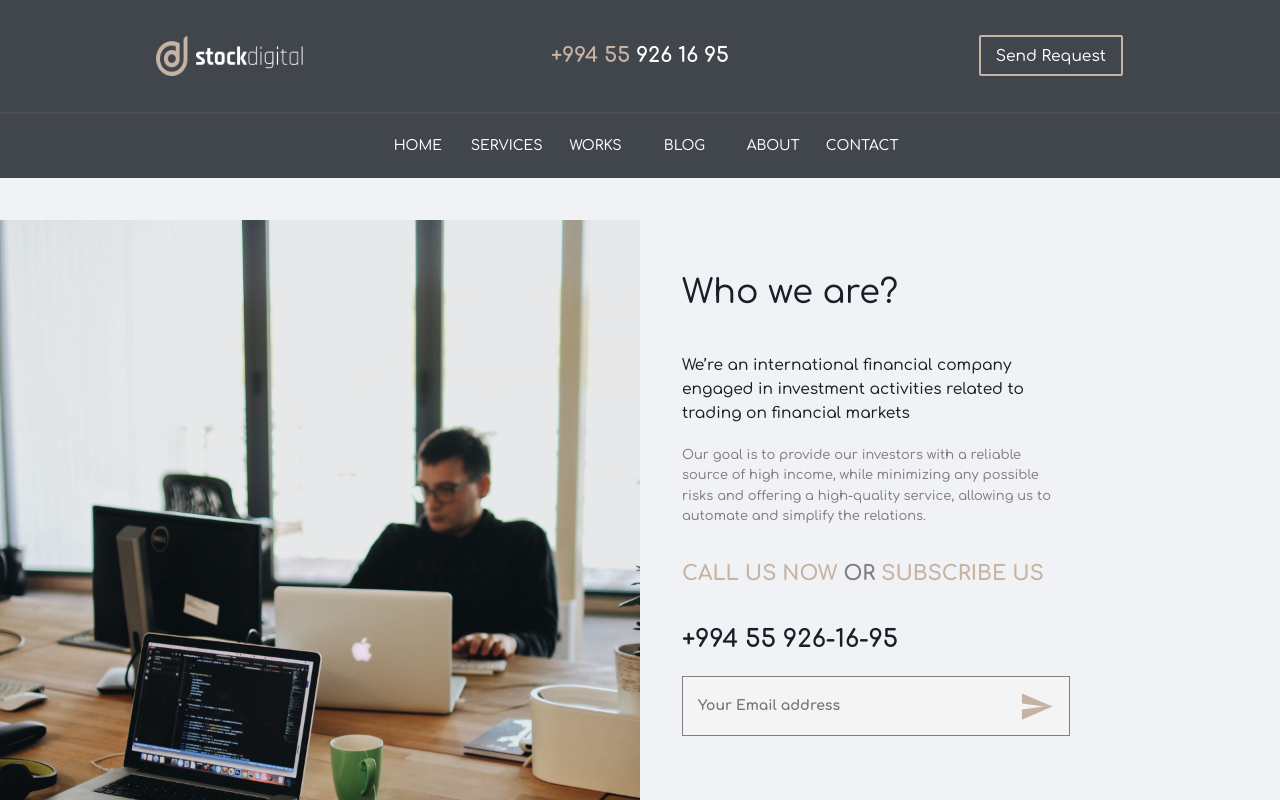
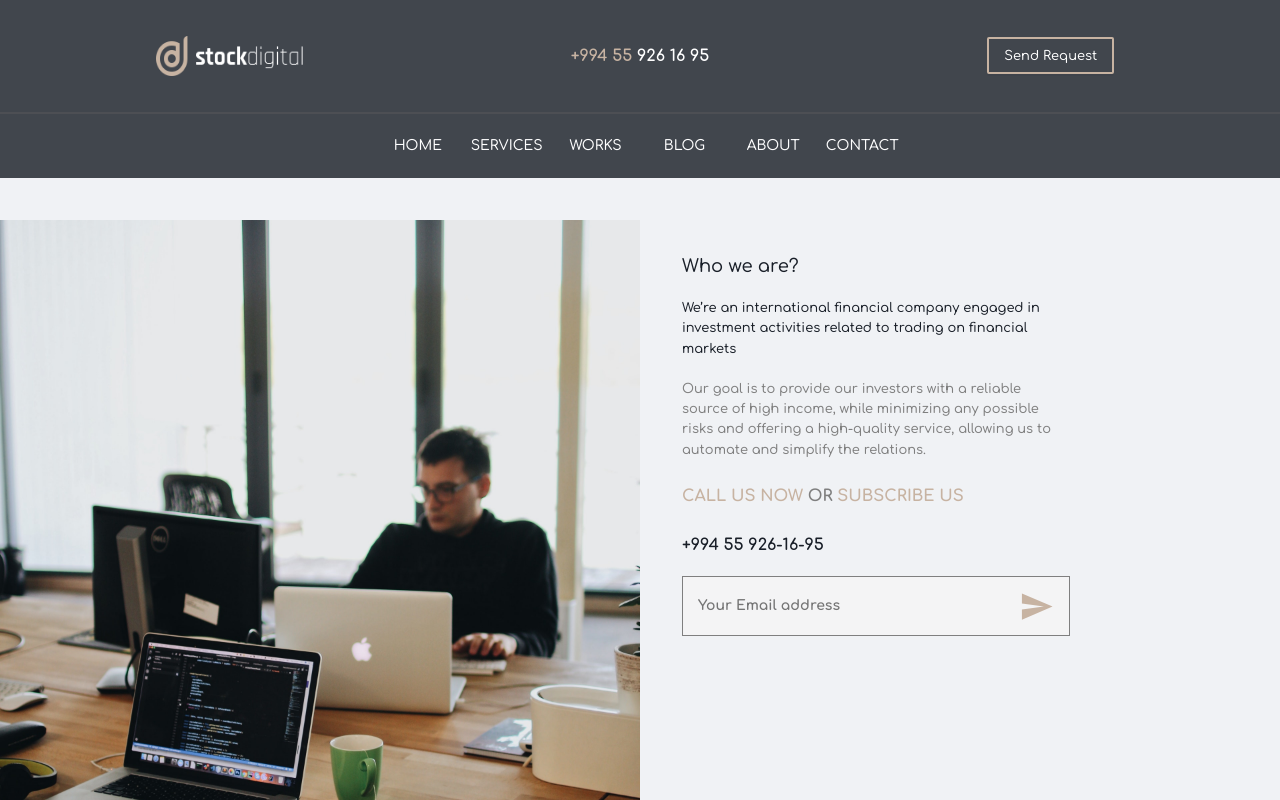
Before and after one commit to Hashim1995/createam, a Next.js app: page /about in a window 1280 px wide. Shown: the top 800 px of the page. Built offline with nearby package versions, Linux system fonts and the light colour scheme.

Commit message:
page routing animation

```diff
--- a/components/MainFrame.js
+++ b/components/MainFrame.js
@@ -27,10 +27,6 @@ export default function MainFrame({ children, home }) {
         />
 
         <link rel="icon" href="/favicon.ico" />
-        <link
-          rel="stylesheet"
-          href="https://cdn.jsdelivr.net/npm/animate.css@3.5.2/animate.min.css"
-        />
         <meta
           name="description"
           content="Learn how to build a personal website using Next.js"
--- a/components/We/We.js
+++ b/components/We/We.js
@@ -1,4 +1,5 @@
 import React from "react";
+import Fade from "react-reveal/Fade";
 import Style from "./We.module.css";
 import Image from "next/image";
 import WeBackgroundImg from "./we.jpg";
@@ -46,6 +47,7 @@ const We = () => {
 
   return (
     <div className={Style.WeWrap}>
+      <Fade left duration={1500}>
         <div className={Style.WeLeftWrap}>
           <Image
             className={Style.WeBackgroundImg}
@@ -54,6 +56,9 @@ const We = () => {
             layout="fill"
           />
         </div>
+      </Fade>
+
+      <Fade right duration={2000}>
         <div className={Style.WeRightWrap}>
           <h1 className={Style.WeRightTitle}>Who we are?</h1>
           <h3 className={Style.WeRightTopText}>
@@ -86,6 +91,7 @@ const We = () => {
             </button>
           </div>
         </div>
+      </Fade>
     </div>
   );
 };
--- a/components/difference/Difference.module.css
+++ b/components/difference/Difference.module.css
@@ -7,6 +7,7 @@
     display: flex;
     flex-direction: column;
     align-items: center;
+
 }
 .DifferenceTitle{
     font-size: var(--font-bear);
@@ -38,6 +39,7 @@
     margin: 1.5em 0;
 }
 .DifferenceItem{
+    height: 300px;
     flex-basis: 33.33%;
     padding: 2em;
     margin: 1em;
--- a/package.json
+++ b/package.json
@@ -17,11 +17,13 @@
     "@zeit/next-css": "^1.0.1",
     "antd": "^4.16.13",
     "axios": "^0.22.0",
+    "framer-motion": "^4.1.17",
     "next": "11.1.2",
     "next-plugin-antd-less": "^1.4.3",
     "react": "17.0.2",
     "react-dom": "17.0.2",
     "react-image-gallery": "^1.2.7",
+    "react-reveal": "^1.2.2",
     "swiper": "^7.0.8"
   },
   "devDependencies": {
--- a/pages/_app.js
+++ b/pages/_app.js
@@ -1,8 +1,13 @@
 import "antd/dist/antd.css";
 import "../styles/global.css";
 import "../styles/ant-customize.css";
-function MyApp({ Component, pageProps }) {
-  return <Component {...pageProps} />;
+import { AnimatePresence } from "framer-motion";
+function MyApp({ Component, pageProps, router }) {
+  return (
+    <AnimatePresence exitBeforeEnter>
+      <Component {...pageProps} key={router.route} />
+    </AnimatePresence>
+  );
 }
 
 export default MyApp;
--- a/pages/about.js
+++ b/pages/about.js
@@ -1,5 +1,6 @@
 import React from "react";
 import Head from "next/head";
+import { motion } from "framer-motion";
 import MainFrame from "../components/MainFrame";
 import Link from "next/link";
 import { Divider } from "antd";
@@ -7,6 +8,12 @@ import We from "../components/We/We";
 
 const About = () => {
   return (
+    <motion.div
+      initial={{ scale: 0 }}
+      animate={{ scale: 1 }}
+      transition={{ duration: 0.7 }}
+      exit={{ scale: 0 }}
+    >
       <MainFrame>
         <Head>
           <title>About</title>
@@ -16,6 +23,7 @@ const About = () => {
         </div>
         <Divider />
       </MainFrame>
+    </motion.div>
   );
 };
 export default About;
--- a/styles/global.css
+++ b/styles/global.css
@@ -1,6 +1,7 @@
 @import "~react-image-gallery/styles/css/image-gallery.css";
 html,
 body {
+  scroll-behavior: smooth;
   padding: 0;
   margin: 0;
   font-family: 'Comfortaa', cursive;
@@ -42,11 +43,11 @@ a {
   --gold: #c7b3a2;
   --green: #16a085;
   --font-mouse: clamp(13px, calc(-0.875rem + 1vw), 1rem);
-  --font-cat: clamp(13px, calc(-0.875rem + 2.1vw), 1rem);
-  --font-dog: clamp(13px, calc(-0.875rem + 2.3vw), 1.5rem);
-  --font-wolf: clamp(1rem, calc(-0.875rem + 2.7vw), 2.5rem);
-  --font-lion: clamp(1rem, calc(-0.875rem + 3vw), 2.5rem);
-  --font-bear: clamp(1rem, calc(-0.875rem + 3.7vw), 2.5rem);
+  --font-cat: clamp(13px, calc(-0.875rem + 1.5vw), 1rem);
+  --font-dog: clamp(13px, calc(-0.875rem + 1.6vw), 1.5rem);
+  --font-wolf: clamp(1rem, calc(-0.875rem + 2.1vw), 2.5rem);
+  --font-lion: clamp(1rem, calc(-0.875rem + 2.3vw), 2.5rem);
+  --font-bear: clamp(1rem, calc(-0.875rem + 2.5vw), 2.5rem);
   --font-elephant: clamp(1rem, calc(-0.875rem + 4.6vw), 3.5rem);
   --font-trex: clamp(1.5rem, calc(-0.875rem + 5.5vw), 5rem);
 }
```
Also changed, not shown: components/blog/Blog.js (+4 -4 lines), components/difference/Difference.js (+34 -12 lines), pages/index.js (+11 -0 lines), 1 other file (tests, documents, lock files or other folders). Lines whose indentation alone changed are shown as unchanged.
